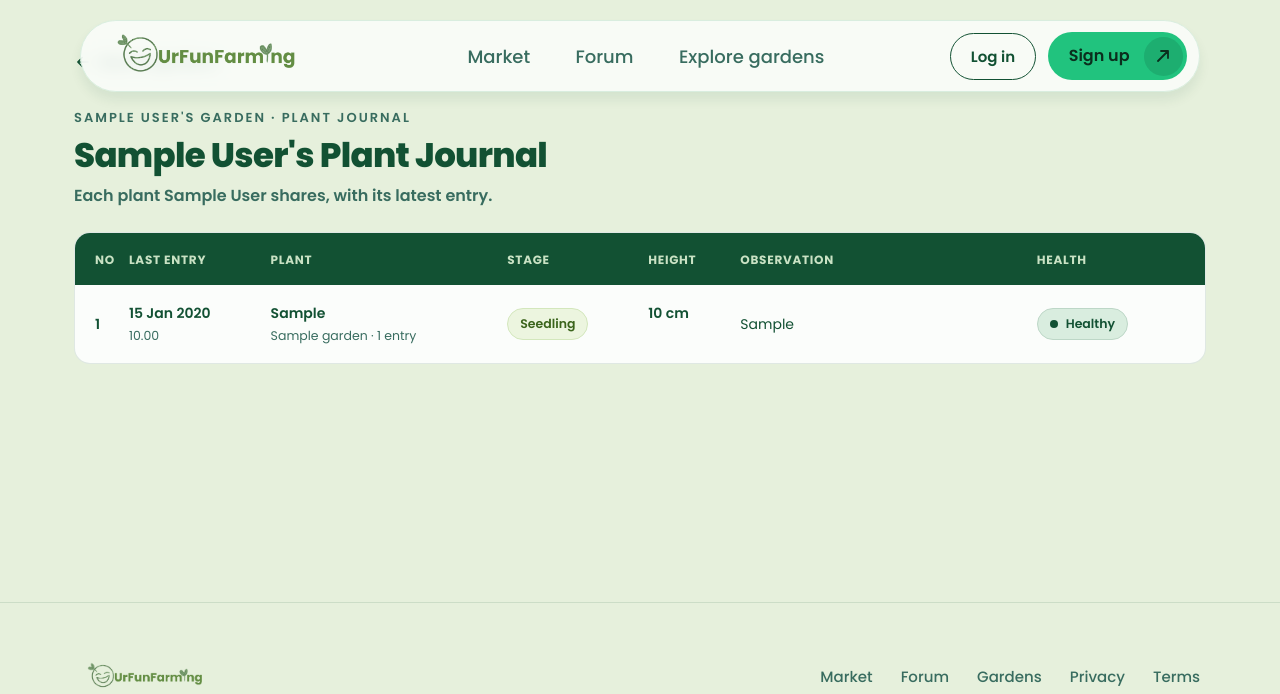
After one commit to paramitasan/urFunFarming, a Django app: a page that uses templates/journal/pagination.html in a window 1280 px wide. The commit adds this page. Shown: the top 694 px of the page. Run offline with Django 5.2, Linux system fonts and the light colour scheme; tables that the repository leaves empty hold one stand-in row (values such as "Sample post"); some libraries are stand-ins or nearby versions.

Commit message:
feat: add buyer view of a plant page and a grower's public journal

```diff
--- a/journal/tests.py
+++ b/journal/tests.py
@@ -114,13 +114,13 @@ class PlantDetailTest(JournalTestCase):
     def test_private_journal_is_hidden_from_visitors(self):
         response = self.client.get(self.detail_url(self.tomato))
         self.assertEqual(response.status_code, 200)
-        self.assertContains(response, 'This journal is private.')
+        self.assertContains(response, 'This journal is private')
         self.assertNotContains(response, 'First fruits set on the lower truss.')
 
     def test_private_journal_is_hidden_from_other_growers(self):
         self.client.force_login(self.other_grower)
         response = self.client.get(self.detail_url(self.tomato))
-        self.assertContains(response, 'This journal is private.')
+        self.assertContains(response, 'This journal is private')
         self.assertFalse(response.context['is_owner'])
 
     def test_public_journal_is_read_only_for_others(self):
--- a/journal/urls.py
+++ b/journal/urls.py
@@ -1,6 +1,7 @@
 from django.urls import path
 from journal.views import (
-    create_entry, delete_entry, delete_plant_entries, edit_entry, index, plant_detail, toggle_visibility,
+    create_entry, delete_entry, delete_plant_entries, edit_entry, grower_journal, index, plant_detail,
+    toggle_visibility,
 )
 
 app_name = 'journal'
@@ -14,4 +15,5 @@ urlpatterns = [
     path('entry/<int:entry_id>/delete/', delete_entry, name='delete_entry'),
     path('plant/<int:planting_id>/delete-entries/', delete_plant_entries, name='delete_plant_entries'),
     path('plant/<int:planting_id>/visibility/', toggle_visibility, name='toggle_visibility'),
+    path('grower/<str:username>/', grower_journal, name='grower_journal'),
 ]
--- a/journal/views.py
+++ b/journal/views.py
@@ -314,3 +314,24 @@ def toggle_visibility(request, planting_id):
         message = f'{planting.crop} is now private'
         detail = 'Only you can see its journal.'
     return JsonResponse({'is_public': journal.is_public, 'message': message, 'detail': detail})
+
+
+def grower_journal(request, username):
+    # Another grower's journal as buyers and other growers see it: only their public plants
+    grower = get_object_or_404(User, username=username)
+    plants = Planting.objects.filter(
+        garden__owner=grower, journal__is_public=True, journal_entries__isnull=False,
+    ).distinct()
+
+    rows = []
+    for planting in plants.select_related('garden').prefetch_related('journal_entries'):
+        entries = list(planting.journal_entries.all())
+        rows.append({'planting': planting, 'latest': entries[0], 'entry_count': len(entries)})
+    rows.sort(key=lambda row: (row['latest'].date, row['latest'].time), reverse=True)
+
+    context = {
+        'grower_name': display_name(grower),
+        'page_obj': Paginator(rows, 10).get_page(request.GET.get('page')),
+        'querystring': '',
+    }
+    return render(request, 'journal/grower_journal.html', context)
--- /dev/null
+++ b/templates/journal/grower_journal.html
@@ -0,0 +1,69 @@
+{% extends 'base.html' %}
+{% load static %}
+
+{% block title %}{{ grower_name }}'s Plant Journal · UrFunFarming{% endblock title %}
+
+{% block head %}
+<link rel="stylesheet" href="{% static 'journal/journal.css' %}">
+{% endblock head %}
+
+{% block content %}
+<div class="journal">
+    <a class="back-link" href="{% url 'gardens:explore' %}">
+        <img src="{% static 'journal/icons/arrow-left.svg' %}" alt="" width="18" height="18">
+        Back to gardens
+    </a>
+
+    <header class="journal-title-block">
+        <p class="journal-eyebrow">{{ grower_name }}'s garden · Plant journal</p>
+        <h1 class="journal-title">{{ grower_name }}'s Plant Journal</h1>
+        <p class="journal-subtitle">{% if page_obj.paginator.count %}Each plant {{ grower_name }} shares, with its latest entry.{% else %}See how {{ grower_name }} grows, once they share their journal.{% endif %}</p>
+    </header>
+
+    {% if page_obj.paginator.count %}
+        <div class="table-card">
+            <table class="journal-table journal-table-public">
+                <thead>
+                    <tr>
+                        <th scope="col">No</th>
+                        <th scope="col">Last entry</th>
+                        <th scope="col">Plant</th>
+                        <th scope="col">Stage</th>
+                        <th scope="col">Height</th>
+                        <th scope="col">Observation</th>
+                        <th scope="col">Health</th>
+                    </tr>
+                </thead>
+                <tbody>
+                    {% for row in page_obj %}
+                    <tr>
+                        <td class="cell-no">{{ page_obj.start_index|add:forloop.counter0 }}</td>
+                        <td>
+                            <span class="cell-strong">{{ row.latest.date|date:"j M Y" }}</span>
+                            <span class="cell-time">{{ row.latest.time|time:"H.i" }}</span>
+                        </td>
+                        <td>
+                            <a class="cell-strong plant-link" href="{% url 'journal:plant_detail' row.planting.pk %}">{{ row.planting.crop }}</a>
+                            <span class="cell-muted">{{ row.planting.garden.name }} · {{ row.entry_count }} entr{{ row.entry_count|pluralize:"y,ies" }}</span>
+                        </td>
+                        <td><span class="stage-tag" data-stage="{{ row.latest.stage }}">{{ row.latest.get_stage_display }}</span></td>
+                        <td class="cell-strong">{{ row.latest.height_cm }} cm</td>
+                        <td class="cell-note">{{ row.latest.observation|truncatechars:160 }}</td>
+                        <td><span class="health-tag" data-health="{{ row.latest.health }}">{{ row.latest.get_health_display }}</span></td>
+                    </tr>
+                    {% endfor %}
+                </tbody>
+            </table>
+        </div>
+        {% include 'journal/pagination.html' %}
+    {% else %}
+        <div class="empty-card">
+            <span class="empty-icon">
+                <img src="{% static 'journal/icons/sprout.svg' %}" alt="" width="26" height="26">
+            </span>
+            <h2>{{ grower_name }} hasn't shared a journal yet</h2>
+            <p>When {{ grower_name }} shares how their plants are growing, the entries will show up here. Check back later.</p>
+        </div>
+    {% endif %}
+</div>
+{% endblock content %}
```
Also changed, not shown: templates/journal/index.html (+1 -32 lines), templates/journal/pagination.html (added, +35 -0 lines), templates/journal/plant_detail.html (+21 -11 lines).
